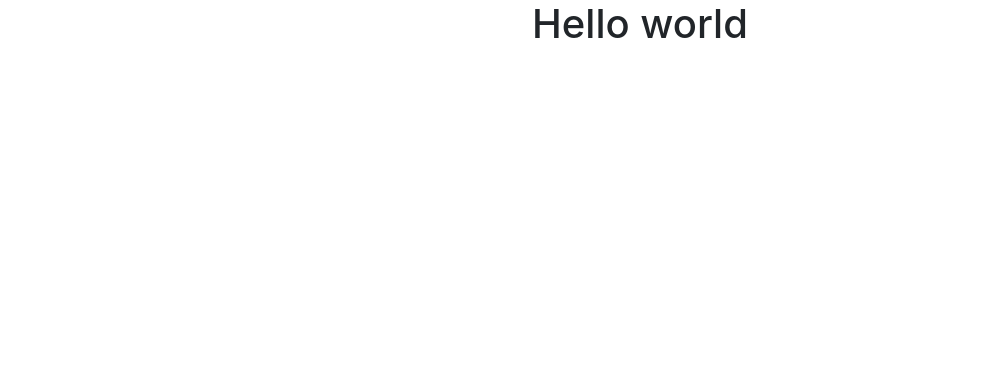
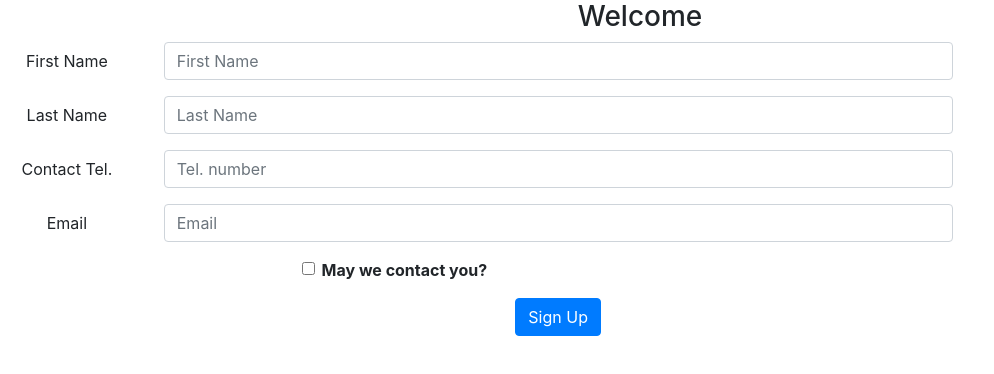
Before and after one commit to ValeriaAhmetzhanova/applyInnopolisv2, a React (Create React App) app: page /signup in a window 1280 px wide. Shown: the top 374 px of the page, without its empty margins (0-994 px from the left). Built offline with nearby package versions, Linux system fonts and the light colour scheme.

Commit message:
registration added

```diff
--- a/package.json
+++ b/package.json
@@ -7,6 +7,7 @@
     "react": "^16.8.4",
     "react-dom": "^16.8.4",
     "react-popper": "^1.3.3",
+    "react-router-dom": "^5.0.0",
     "react-scripts": "2.1.8",
     "reactstrap": "^7.1.0"
   },
--- a/src/App.js
+++ b/src/App.js
@@ -1,14 +1,16 @@
 import React, { Component } from 'react';
 import './App.css';
+import { BrowserRouter } from 'react-router-dom';
+import Main from "./components/MainComponent";
 
 class App extends Component {
   render() {
     return (
-      <div className="App">
-        <h1>
-          Hello world
-        </h1>
-      </div>
+        <BrowserRouter>
+            <div className="App">
+                <Main />
+            </div>
+        </BrowserRouter>
     );
   }
 }
--- /dev/null
+++ b/src/components/MainComponent.js
@@ -0,0 +1,38 @@
+import React, { Component } from 'react';
+import { Switch, Route, Redirect } from 'react-router-dom';
+import Registration from "./RegistrationComponent";
+
+class Main extends Component {
+
+    constructor(props) {
+        super(props);
+        this.state = {
+
+        };
+    }
+
+    render() {
+
+        const HomePage = () => {
+            return(
+                <div>
+                    <h1>
+                        Home page
+                    </h1>
+                </div>
+            );
+        };
+
+        return (
+            <div>
+                <Switch>
+                    <Route path='/home' component={HomePage} />
+                    <Route exact path='/signup' component={() => <Registration />} />
+                    <Redirect to="/home" />
+                </Switch>
+            </div>
+        );
+    }
+}
+
+export default Main;
--- /dev/null
+++ b/src/components/PortfolioComponent.js
@@ -0,0 +1 @@
+import React, { Component } from 'react';
--- /dev/null
+++ b/src/components/RegistrationComponent.js
@@ -0,0 +1,109 @@
+import React, { Component } from 'react';
+import {Button, Col, Form, FormGroup, Input, Label} from "reactstrap";
+
+class Registration extends Component {
+
+    constructor(props) {
+        super(props);
+
+        this.state = {
+            firstname: '',
+            lastname: '',
+            telnum: '',
+            email: '',
+            agree: false
+        };
+
+        this.handleInputChange = this.handleInputChange.bind(this);
+        this.handleSubmit = this.handleSubmit.bind(this);
+
+    }
+
+    handleInputChange(event) {
+        const target = event.target;
+        const value = target.type === 'checkbox' ? target.checked : target.value;
+        const name = target.name;
+
+        this.setState({
+            [name]: value
+        });
+    }
+
+    handleSubmit(event) {
+        console.log('Current State is: ' + JSON.stringify(this.state));
+        event.preventDefault();
+    }
+
+    render() {
+
+        return (
+            <div className="row row-content">
+                <div className="col-12">
+                    <h3>Welcome</h3>
+                </div>
+                <div className="col-12 col-md-9">
+                    <Form onSubmit={this.handleSubmit}>
+                        <FormGroup row>
+                            <Label htmlFor="firstname" md={2}>First Name</Label>
+                            <Col md={10}>
+                                <Input type="text" id="firstname" name="firstname"
+                                       placeholder="First Name"
+                                       value={this.state.firstname}
+                                       onChange={this.handleInputChange} />
+                            </Col>
+                        </FormGroup>
+                        <FormGroup row>
+                            <Label htmlFor="lastname" md={2}>Last Name</Label>
+                            <Col md={10}>
+                                <Input type="text" id="lastname" name="lastname"
+                                       placeholder="Last Name"
+                                       value={this.state.lastname}
+                                       onChange={this.handleInputChange} />
+                            </Col>
+                        </FormGroup>
+                        <FormGroup row>
+                            <Label htmlFor="telnum" md={2}>Contact Tel.</Label>
+                            <Col md={10}>
+                                <Input type="tel" id="telnum" name="telnum"
+                                       placeholder="Tel. number"
+                                       value={this.state.telnum}
+                                       onChange={this.handleInputChange} />
+                            </Col>
+                        </FormGroup>
+                        <FormGroup row>
+                            <Label htmlFor="email" md={2}>Email</Label>
+                            <Col md={10}>
+                                <Input type="email" id="email" name="email"
+                                       placeholder="Email"
+                                       value={this.state.email}
+                                       onChange={this.handleInputChange} />
+                            </Col>
+                        </FormGroup>
+                        <FormGroup row>
+                            <Col md={{size: 6, offset: 2}}>
+                                <FormGroup check>
+                                    <Label check>
+                                        <Input type="checkbox"
+                                               name="agree"
+                                               checked={this.state.agree}
+                                               onChange={this.handleInputChange} /> {' '}
+                                        <strong>May we contact you?</strong>
+                                    </Label>
+                                </FormGroup>
+                            </Col>
+                        </FormGroup>
+                        <FormGroup row>
+                            <Col md={{size: 10, offset: 2}}>
+                                <Button type="submit" color="primary">
+                                    Sign Up
+                                </Button>
+                            </Col>
+                        </FormGroup>
+                    </Form>
+                </div>
+            </div>
+        );
+    }
+}
+
+export default Registration;
```
Also changed, not shown: 1 other file (tests, documents, lock files or other folders).
